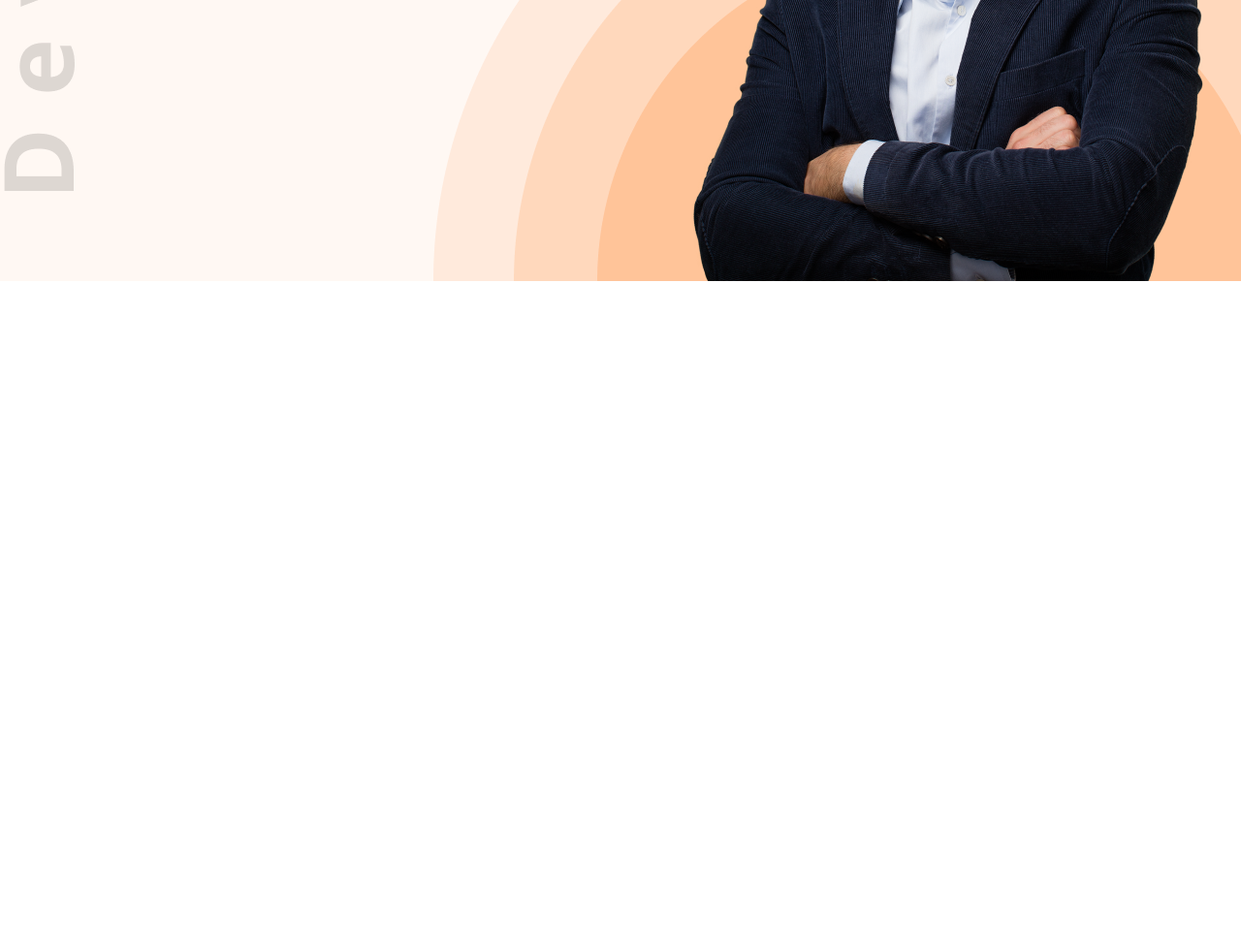
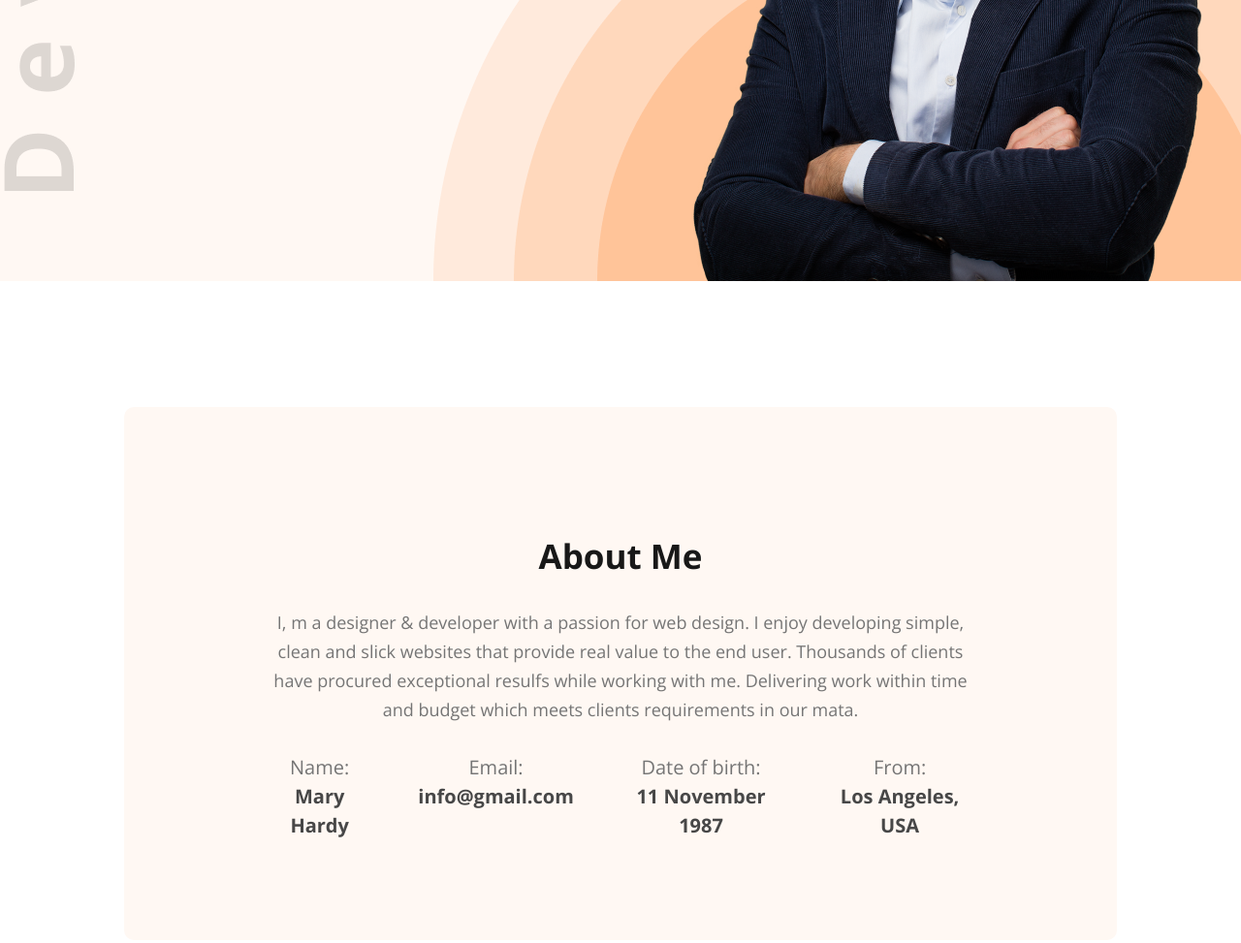
Before and after one commit to imnazirul/developer-portfolio, a plain HTML site: page index.html in a window 1280 px wide. Shown: the part 677-1650 px from the top of the page at 97% size. Before the commit the page ends 967 px from the top, so only its background shows below. Drawn offline with nearby package versions, Linux system fonts and the light colour scheme.

Commit message:
abouinfo added

```diff
--- a/index.html
+++ b/index.html
@@ -31,7 +31,41 @@
       </div>
     </header>
 
-    <main></main>
+    <main>
+      <section class="about-container">
+        <h1 class="section-title">About Me</h1>
+        <p class="section-description">
+          I, m a designer & developer with a passion for web design. I enjoy
+          developing simple, clean and slick websites that provide real value to
+          the end user. Thousands of clients have procured exceptional resulfs
+          while working with me. Delivering work within time and budget which
+          meets clients requirements in our mata.
+        </p>
+        <div class="about-details">
+          <div class="about-details-item">
+            <p class="about-title">Name:</p>
+            <h3 class="about-value">Mary Hardy</h3>
+          </div>
+          <div class="about-details-item">
+            <p class="about-title">Email:</p>
+            <h3 class="about-value">info@gmail.com</h3>
+          </div>
+          <div class="about-details-item">
+            <p class="about-title">Date of birth:</p>
+            <h3 class="about-value">11 November 1987</h3>
+          </div>
+          <div class="about-details-item">
+            <p class="about-title">From:</p>
+            <h3 class="about-value">Los Angeles, USA</h3>
+          </div>
+        </div>
+      </section>
+
+      <section class="what-i-do">
+        <h1 class="section-title"></h1>
+        <p class="section description"></p>
+      </section>
+    </main>
 
     <footer></footer>
   </body>
--- a/styles/style.css
+++ b/styles/style.css
@@ -85,3 +85,56 @@ nav ul a {
   margin-bottom: 30px;
   line-height: 30px; /* 166.667% */
 }
+
+/* about section style */
+
+.about-container {
+  width: 80%;
+  height: 550px;
+  flex-shrink: 0;
+  margin-bottom: 20px;
+  border-radius: 10px;
+  padding: 130px 150px;
+  margin: 130px auto;
+  background: #fff8f3;
+}
+
+.section-title {
+  color: #181818;
+  text-align: center;
+  font-size: 35px;
+  margin-bottom: 30px;
+  font-weight: 700;
+}
+
+.section-description {
+  color: #757575;
+  text-align: center;
+  margin-bottom: 30px;
+  font-size: 18px;
+  font-weight: 400;
+  line-height: 30px; /* 166.667% */
+}
+.about-details {
+  display: flex;
+  justify-content: space-between;
+  gap: 50px;
+}
+
+.about-details-item {
+  text-align: center;
+}
+
+.about-title {
+  color: #757575;
+  font-size: 20px;
+  font-weight: 400;
+  line-height: 30px; /* 150% */
+}
+
+.about-value {
+  color: #474747;
+  font-size: 20px;
+  font-weight: 700;
+  line-height: 30px;
+}
```
